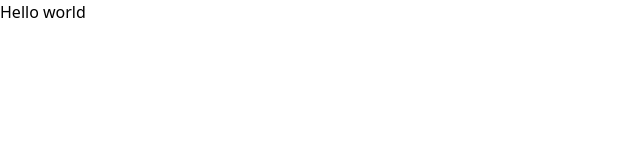
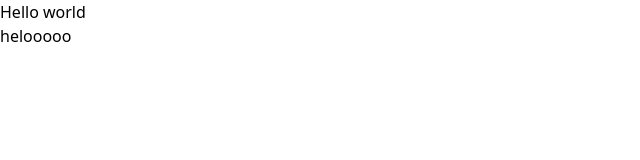
Before and after one commit to Akhmedow47/practice-lesson, a website: page src/index.html in a window 1280 px wide. Shown: the full height of the page, 0-640 px from the left. Drawn offline with Linux system fonts and the light colour scheme.

Commit message:
p added in index.html

```diff
--- a/src/index.html
+++ b/src/index.html
@@ -10,5 +10,6 @@
     <h1>
         Hello world
     </h1>
+    <p>helooooo</p>
 </body>
 </html>
```
